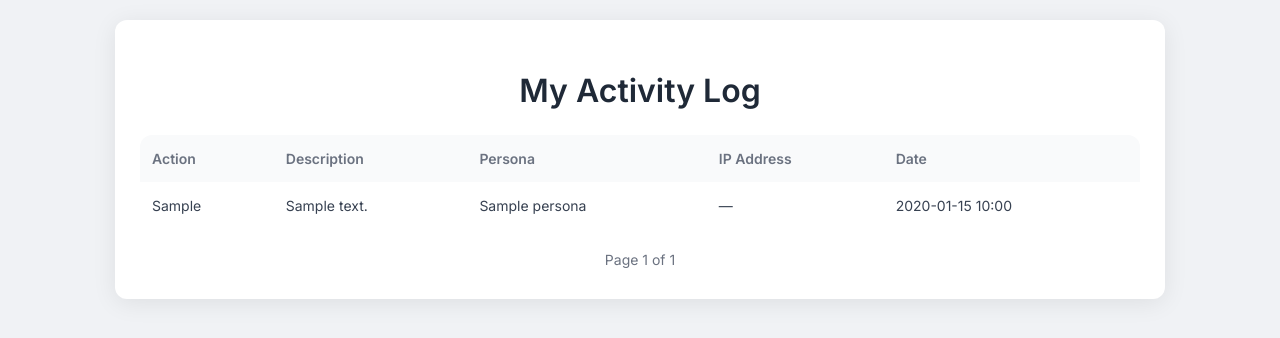
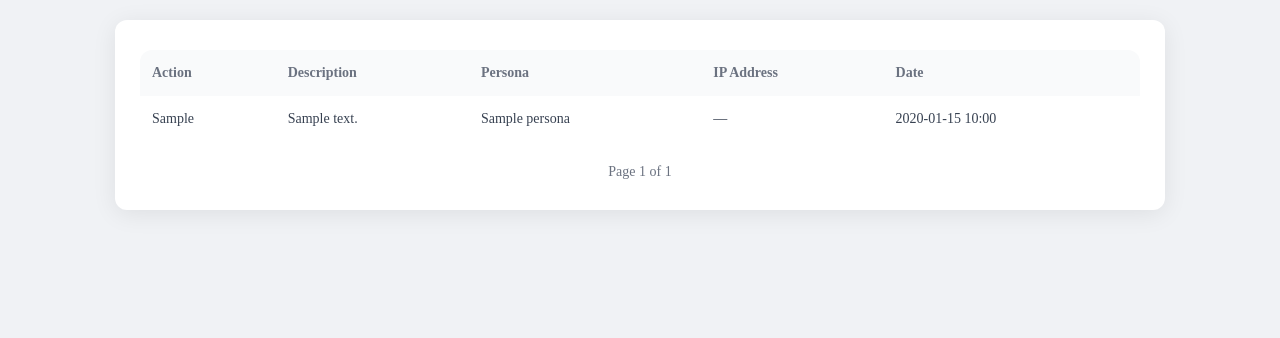
Before and after one commit to MelonLoverShake/CM3070_FinalProject_ContextMe, a Django app: template ContextMe/log/templates/activity_log_list.html in a window 1280 px wide. Shown: the top 338 px of the page. Run offline with Django 5.2, Linux system fonts and the light colour scheme; the template is opened without the code that fills it: most values are stand-ins (such as "Sample title", 1, 10 or a date in 2020).

Commit message:
Added Feature Update- Activity Logging (Edit Personas)

```diff
--- a/ContextMe/log/templates/activity_log_list.html
+++ b/ContextMe/log/templates/activity_log_list.html
@@ -5,6 +5,10 @@
     <title>Activity Log</title>
     <style>
         @import url('https://fonts.googleapis.com/css2?family=Inter:wght@400;600&display=swap');
+
+        *{
+            font-family: "Playfair";
+        }
 
         body {
             font-family: 'Inter', sans-serif;
@@ -102,8 +106,6 @@
 </head>
 <body>
     <div class="log-container">
-        <h1>My Activity Log</h1>
-
         {% if logs %}
             <table>
                 <thead>
--- a/ContextMe/login/templates/dashboard.html
+++ b/ContextMe/login/templates/dashboard.html
@@ -607,7 +607,7 @@
                         <a href="#privacy" class="nav-item">
                             <i class="fi-lock"></i> Privacy Settings
                         </a>
-                        <a href="#activity" class="nav-item">
+                        <a href="/logs/activity-log" class="nav-item">
                             <i class="fi-list"></i> Activity Log
                         </a>
                         <a href="{% url 'settings_account' %}" class="nav-item">
```
Also changed, not shown: ContextMe/login/migrations/0008_remove_user_last_login_device_and_more.py (added).
